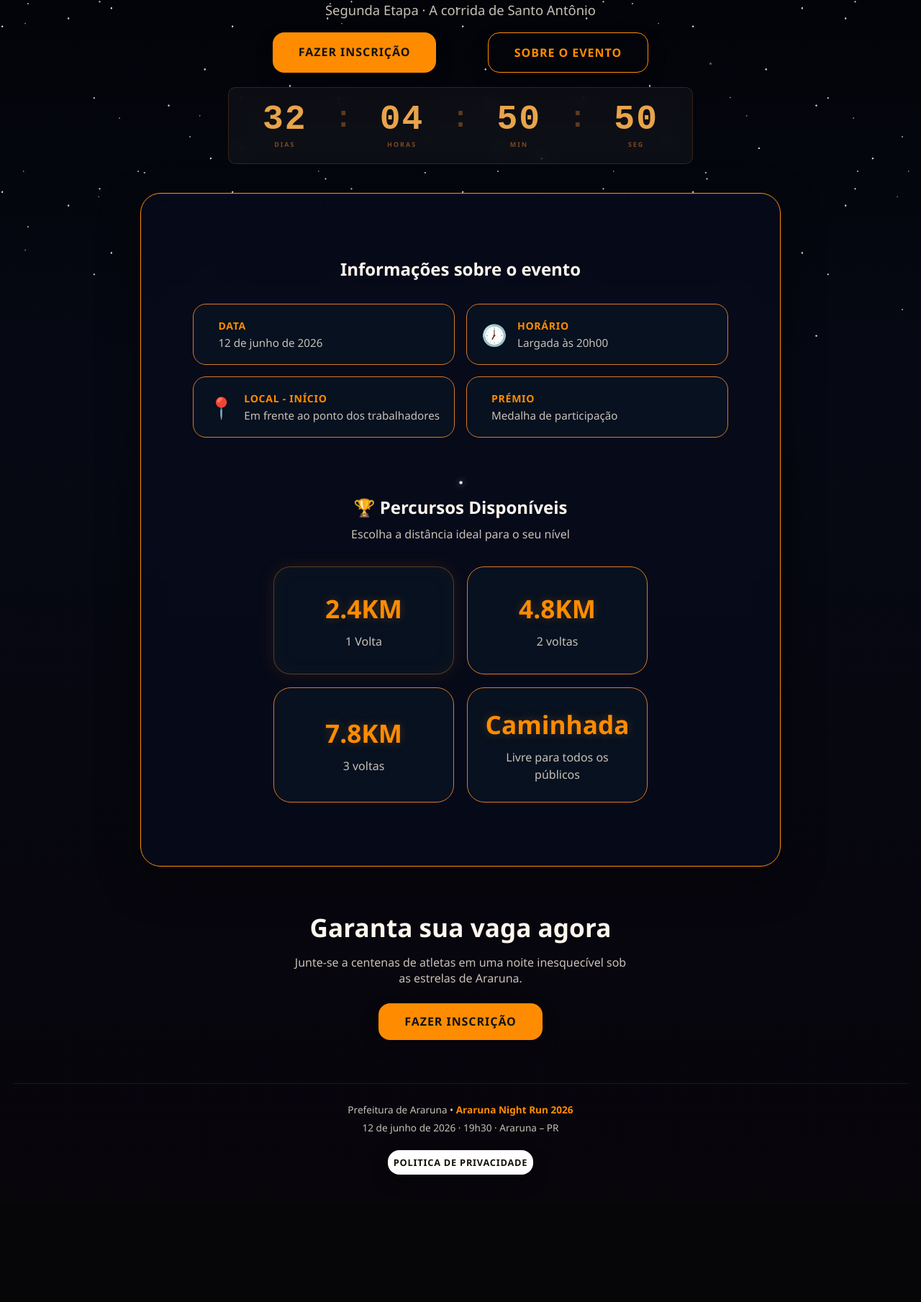
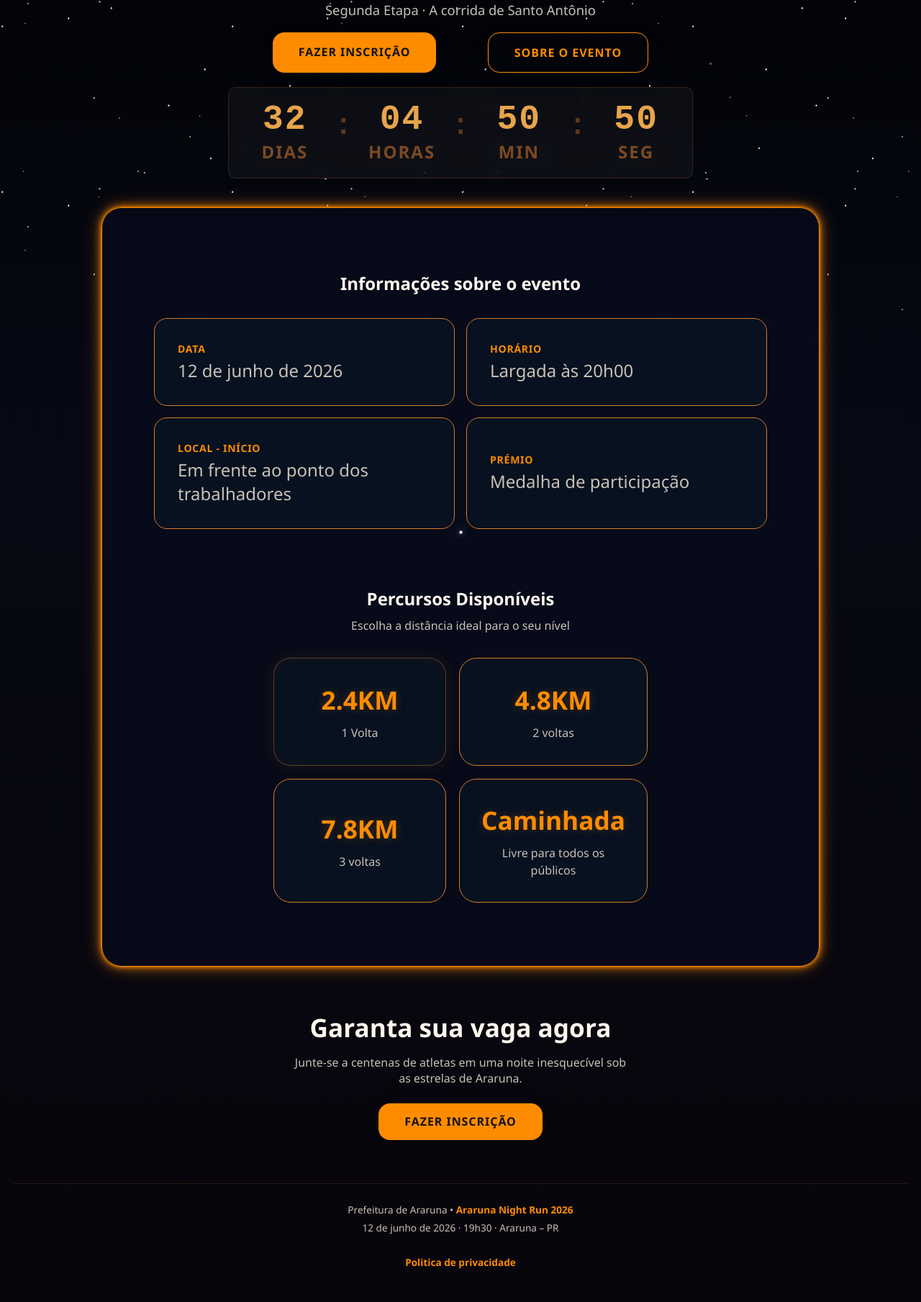
Before and after one commit to prefeituraararunaparana-creator/ArarunaNightRunFormulario, a Flask app: page / in a window 1280 px wide. Shown: the part 329-2138 px from the top of the page at 72% size. Before the commit the page ends 1961 px from the top, so only its background shows below. Run offline with Flask 3, Linux system fonts and the light colour scheme.

Commit message:
atualizando o tamanho dos cards

```diff
--- a/static/css/style.css
+++ b/static/css/style.css
@@ -822,7 +822,7 @@ button:disabled {
 }
 
 .category-card {
-    padding: 26px 20px;
+    padding: 32px 30px;
 
     border-radius: 24px;
 
@@ -2236,7 +2236,7 @@ button:disabled {
 }
 
 .countdown .label {
-    font-size: 9px;
+    font-size: clamp(1.5rem, 4vw, 1.5rem);
     font-weight: 600;
     letter-spacing: 2px;
     text-transform: uppercase;
@@ -2256,7 +2256,7 @@ button:disabled {
     display: flex;
     align-items: center;
     gap: 14px;
-    padding: 20px;
+    padding: 32px;
     border-radius: 18px;
     background: #07111f;
     border: 1px solid #d97a2b;
@@ -2280,7 +2280,7 @@ button:disabled {
 
 .info-card p {
     color: var(--text-muted);
-    font-size: 0.95rem;
+    font-size: clamp(1.5rem, 1vw, 1.5rem);
 }
 
 .info-icon {
@@ -2577,12 +2577,15 @@ a:hover {
 
 .event-info {
     background-color: rgba(8, 12, 28, 0.72);
-    border: solid 1px var(--neon-orange);
+    border: solid 1px;
     border-radius: 28px;
     padding: clamp(20px, 4vw, 48px);
     backdrop-filter: blur(14px);
     -webkit-backdrop-filter: blur(14px);
+    border: 1px solid #ff8c00;
+
     box-shadow:
-        0 20px 60px rgba(0, 0, 0, 0.45),
-        inset 0 1px 0 rgba(255, 255, 255, 0.03);
-}
+        0 0 4px #ff8c00,
+        0 0 12px rgba(255, 140, 0, 0.8),
+        0 0 24px rgba(255, 140, 0, 0.5);
+}
--- a/templates/home.html
+++ b/templates/home.html
@@ -54,14 +54,12 @@
 
                     <div class="info-card">
 
-                        <div class="info-icon"></div>
                         <div>
                             <strong>Data</strong>
                             <p>12 de junho de 2026</p>
                         </div>
                     </div>
                     <div class="info-card">
-                        <div class="info-icon">🕖</div>
                         <div>
                             <strong>Horário</strong>
                             <p>Largada às 20h00</p>
@@ -72,7 +70,6 @@
                         class="info-link"
                     >
                         <div class="info-card">
-                            <div class="info-icon">📍</div>
                             <div>
                                 <strong>Local - Início</strong>
                                 <p>Em frente ao ponto dos trabalhadores</p>
@@ -80,7 +77,6 @@
                         </div>
                     </a>
                     <div class="info-card">
-                        <div class="info-icon"></div>
                         <div>
                             <strong>Prémio</strong>
                             <p>Medalha de participação</p>
@@ -91,7 +87,7 @@
 
             <!-- PERCURSOS -->
             <section class="percursos-section">
-                <h2>🏆 Percursos Disponíveis</h2>
+                <h2> Percursos Disponíveis</h2>
                 <p class="section-sub" style="margin-top: 10px;">
                     Escolha a distância ideal para o seu nível
                 </p>
@@ -135,8 +131,10 @@
             </p>
             <p>12 de junho de 2026 · 19h30 · Araruna – PR</p>
             <br />
-            <a href="/politica_de_privacidade" class="policy-btn">
-                Politica de privacidade
+            <a href="/politica_de_privacidade">
+                <strong>
+                    Politica de privacidade
+                </strong>
             </a>
         </footer>
 
```
